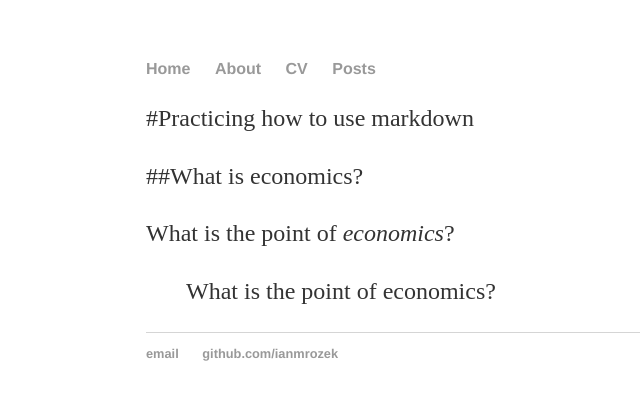
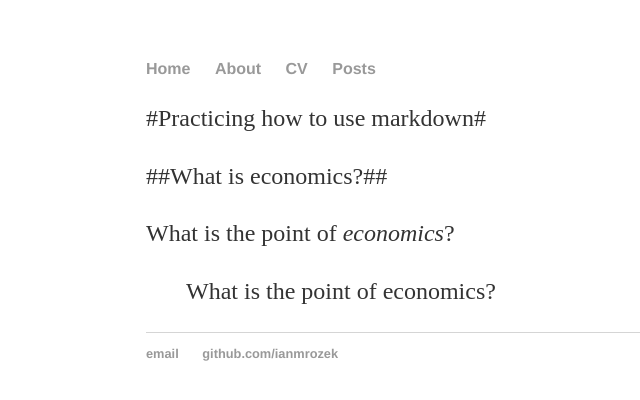
Before and after one commit to IanMrozek/ianmrozek.github.io, a Jekyll site: the page built from _posts/2019-04-15-more-practice.md, in a window 1280 px wide. Shown: the top 400 px of the page, without its empty margins (46-686 px from the left). Built offline with Jekyll 4.4.1, drawn with Linux system fonts in a browser that asks for light colours; our own code applies the rules of GitHub Pages for plain Markdown files.

Commit message:
corrections

```diff
--- a/_posts/2019-04-15-more-practice.md
+++ b/_posts/2019-04-15-more-practice.md
@@ -1,6 +1,6 @@
-#Practicing how to use markdown
+#Practicing how to use markdown#
 
-##What is economics?
+##What is economics?##
 
 What is the point of *economics*?
 
```
